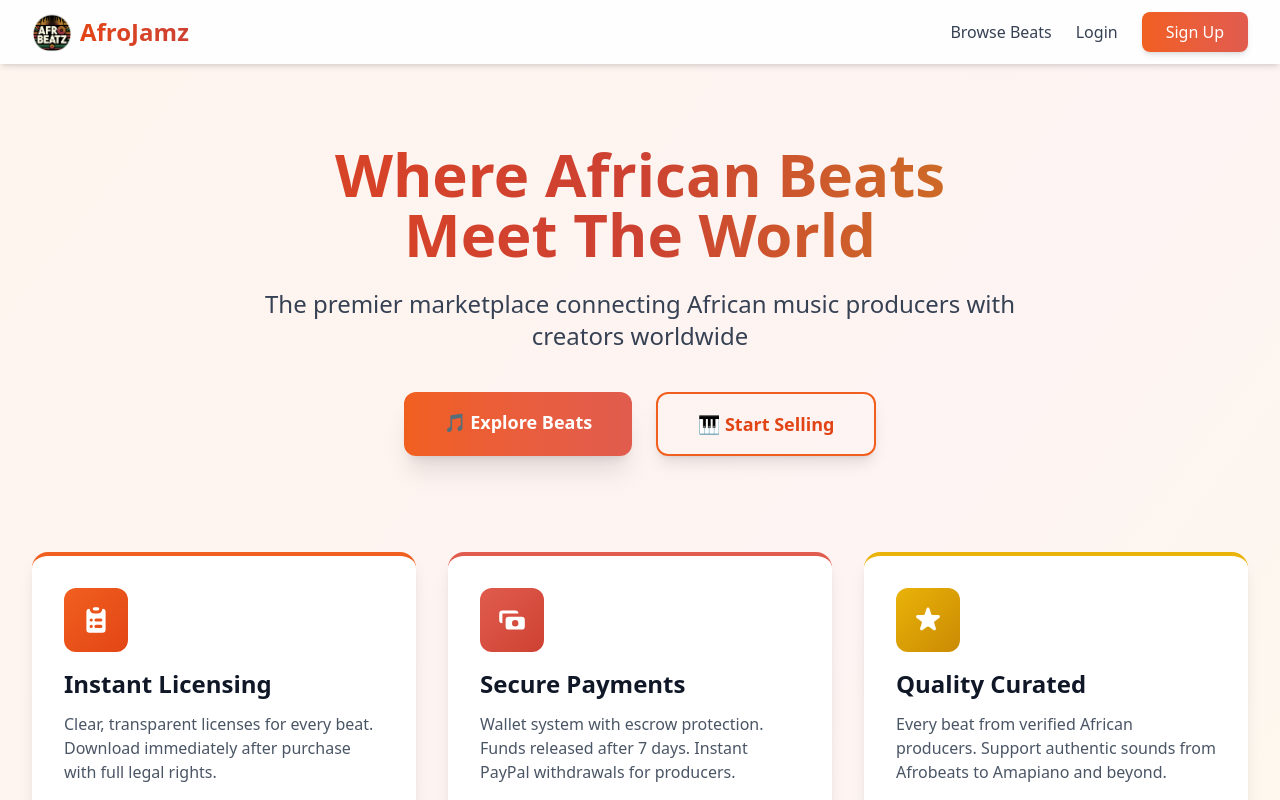
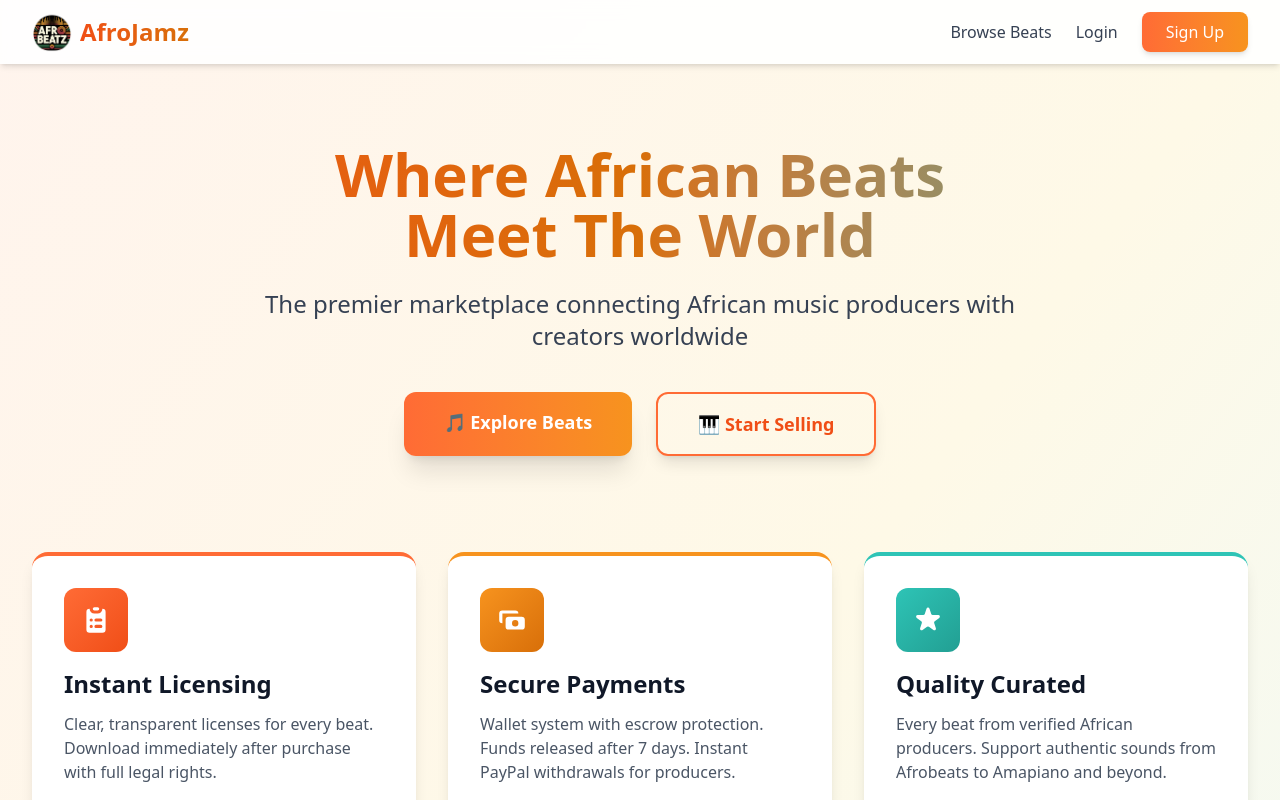
Before and after one commit to eonerhime/afro-jamz, a React (Vite) app in the folder src/frontend/: page / in a window 1280 px wide. Shown: the top 800 px of the page. Built offline with nearby package versions, Linux system fonts and the light colour scheme; no server answers.

Commit message:
fix: Restore original color scheme (orange, gold, teal) and add comprehensive color documentation

```diff
--- a/src/frontend/src/index.css
+++ b/src/frontend/src/index.css
@@ -1,36 +1,39 @@
 @import "tailwindcss";
 
 @theme {
-  --color-primary-50: #fef5ee;
-  --color-primary-100: #fde8d6;
-  --color-primary-200: #fbcdad;
-  --color-primary-300: #f8a979;
-  --color-primary-400: #f47d43;
-  --color-primary-500: #f15f1f;
-  --color-primary-600: #e24515;
-  --color-primary-700: #bb3314;
-  --color-primary-800: #952a18;
-  --color-primary-900: #792517;
+  /* Primary - Orange/Coral */
+  --color-primary-50: #FFF4ED;
+  --color-primary-100: #FFE6D5;
+  --color-primary-200: #FFC9AA;
+  --color-primary-300: #FFA574;
+  --color-primary-400: #FF7A3C;
+  --color-primary-500: #FF6B35;
+  --color-primary-600: #F04E16;
+  --color-primary-700: #C73B0D;
+  --color-primary-800: #9E3113;
+  --color-primary-900: #7F2D13;
 
-  --color-secondary-50: #fdf4f3;
-  --color-secondary-100: #fce7e4;
-  --color-secondary-200: #fad3cd;
-  --color-secondary-300: #f5b3aa;
-  --color-secondary-400: #ed8478;
-  --color-secondary-500: #e15c4e;
-  --color-secondary-600: #cd4132;
-  --color-secondary-700: #ab3427;
-  --color-secondary-800: #8e2e24;
-  --color-secondary-900: #762a24;
+  /* Secondary - Gold/Amber */
+  --color-secondary-50: #FEF9E7;
+  --color-secondary-100: #FEF3C3;
+  --color-secondary-200: #FDE58A;
+  --color-secondary-300: #FCD448;
+  --color-secondary-400: #FAC515;
+  --color-secondary-500: #F7931E;
+  --color-secondary-600: #D86F08;
+  --color-secondary-700: #B54F0B;
+  --color-secondary-800: #923D10;
+  --color-secondary-900: #783311;
 
-  --color-accent-50: #fefce8;
-  --color-accent-100: #fef9c3;
-  --color-accent-200: #fef08a;
-  --color-accent-300: #fde047;
-  --color-accent-400: #facc15;
-  --color-accent-500: #eab308;
-  --color-accent-600: #ca8a04;
-  --color-accent-700: #a16207;
-  --color-accent-800: #854d0e;
-  --color-accent-900: #713f12;
+  /* Accent - Teal/Turquoise */
+  --color-accent-50: #EDFAFA;
+  --color-accent-100: #D5F5F5;
+  --color-accent-200: #AFEBEB;
+  --color-accent-300: #7CDCDC;
+  --color-accent-400: #48C5C5;
+  --color-accent-500: #2EC4B6;
+  --color-accent-600: #229F93;
+  --color-accent-700: #207D75;
+  --color-accent-800: #20635E;
+  --color-accent-900: #1F524E;
 }
```
Also changed, not shown: 1 other file (tests, documents, lock files or other folders).
